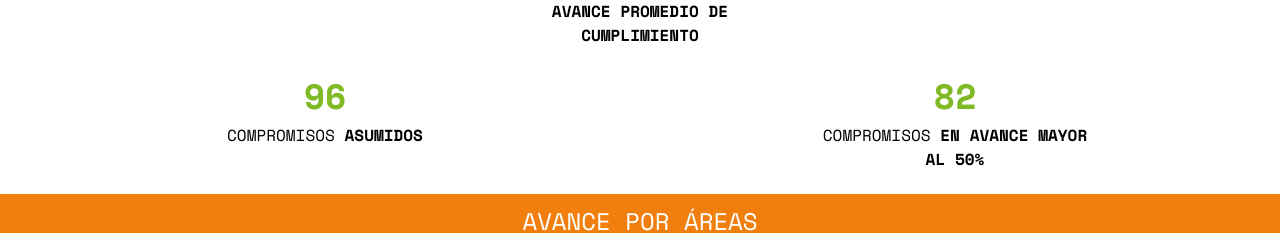
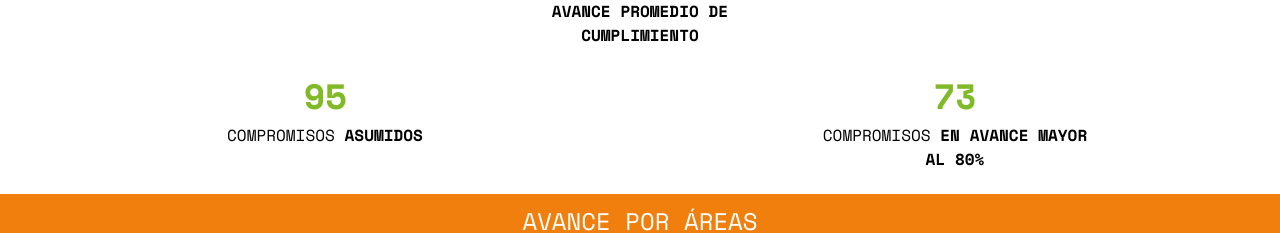
Before and after one commit to DatosSanJoaquin/ProgramaLinea, a React (Create React App) app: page /#/Areas in a window 1280 px wide. Shown: the part 188-421 px from the top of the page. Built offline with nearby package versions, Linux system fonts and the light colour scheme.

Commit message:
segundo cambio 11/03

```diff
--- a/src/Areas.js
+++ b/src/Areas.js
@@ -509,7 +509,7 @@ function Areas() {
       </Row>
       <Row className="progress-summary">
         <Col md={3} className="progress-item">
-          <div className="progress-value">96</div>
+          <div className="progress-value">95</div>
           <div className="progress-label">
             COMPROMISOS <span style={{ fontWeight: "700" }}>ASUMIDOS</span>
           </div>
@@ -523,10 +523,10 @@ function Areas() {
         </Col> */}
 
         <Col md={3} className="progress-item">
-          <div className="progress-value">82</div>
+          <div className="progress-value">73</div>
           <div className="progress-label">
             COMPROMISOS{" "}
-            <span style={{ fontWeight: "700" }}>EN AVANCE MAYOR AL 50%</span>
+            <span style={{ fontWeight: "700" }}>EN AVANCE MAYOR AL 80%</span>
           </div>
         </Col>
       </Row>
```
